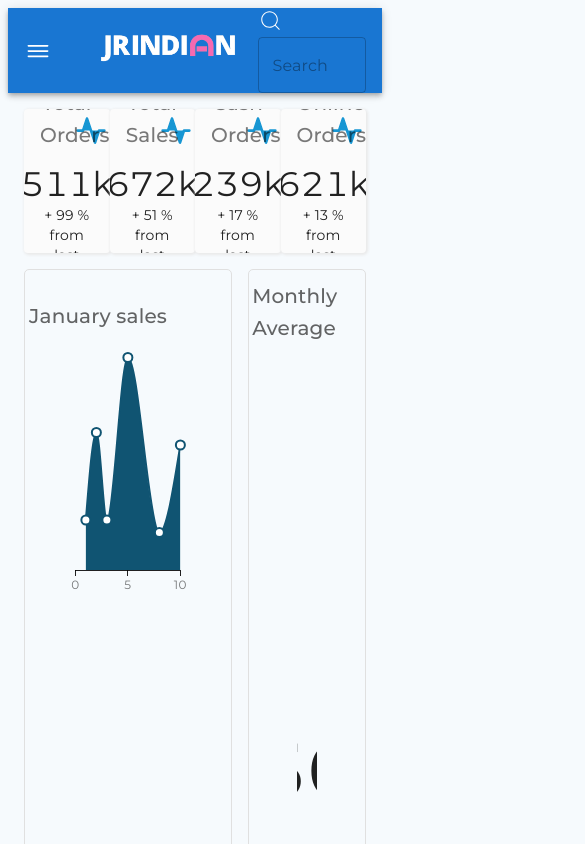
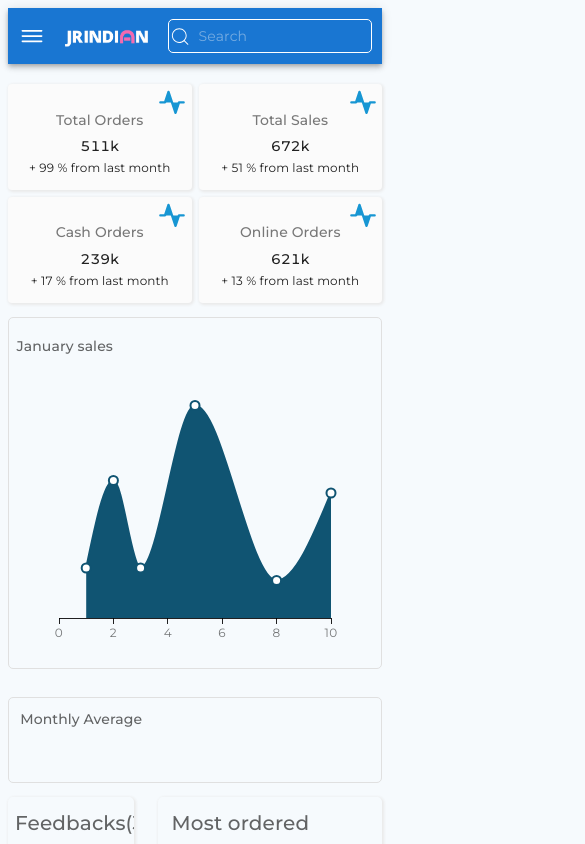
Before and after one commit to tapesh02/restaurant-management-system, a React (Vite) app: page / in a window 390 px wide. Shown: the top 844 px of the page, 585 px wide, since content can reach past the window. Built offline with nearby package versions, Linux system fonts and the light colour scheme; grey boxes are pictures that could not be loaded.

Commit message:
added responsivness for dashboard and navbar

```diff
--- a/src/components/navbar/navbar.scss
+++ b/src/components/navbar/navbar.scss
@@ -40,6 +40,7 @@ $font: clamp(1em, 1.2em, 1.5em);
       .search-input-content {
         font-size: $font;
         color: #ffffff;
+
         & fieldset {
           border: unset;
           outline: unset;
@@ -81,11 +82,13 @@ $font: clamp(1em, 1.2em, 1.5em);
     span {
       margin-top: 0.2em;
     }
+
     &:hover {
       transition: 2ms;
       background-color: #e7f2fd;
     }
   }
+
   & .active {
     background-color: #5782ad;
     color: #ffffff;
@@ -125,7 +128,7 @@ $font: clamp(1em, 1.2em, 1.5em);
     }
 
     & .active {
-      background-color:  #f0efef;
+      background-color: #f0efef;
       color: #1976d2;
     }
   }
@@ -137,3 +140,67 @@ $font: clamp(1em, 1.2em, 1.5em);
   border-top-right-radius: 10px;
   border-bottom-right-radius: 10px;
 }
+
+@media screen and (max-width: 500px) {
+
+  // App bar styles
+  header {
+    .navbar-toolbar-wrapper {
+      padding: 0 0.4em;
+      justify-content: space-around;
+
+      button {
+        padding-right: 0;
+        margin-right: 0;
+      }
+
+      .logo {
+        height: 2.5em;
+        margin-top: 0.5em;
+      }
+
+      .search-input-wrapper {
+        width: auto;
+        height: 2em;
+        display: flex;
+        align-items: center;
+        justify-content: space-between;
+        border: 1px solid;
+        border-radius: 5px;
+
+        .search-input {
+          height: 100%;
+          width: 100%;
+
+          .search-input-content {
+            font-size: 14px;
+            color: #ffffff;
+            height: 100%;
+            width: 100%;
+            border: unset;
+
+            & input {
+              border: unset;
+              outline: none;
+              height: 100%;
+              font-size: 14px;
+              padding: 0;
+              padding-left: 0.5em;
+              color: whitesmoke;
+            }
+
+            & fieldset {
+              border: unset;
+              outline: unset;
+            }
+          }
+        }
+      }
+    }
+  }
+
+  // MU styles
+  .MuiDrawer-paper {
+    width: 12em;
+  }
+}
--- a/src/components/pages/dashboard/Dashboard.tsx
+++ b/src/components/pages/dashboard/Dashboard.tsx
@@ -151,7 +151,7 @@ const Dashboard = () => {
           />
         </div>
       </Stack>
-      <Stack direction="row" gap={3}>
+      <Stack direction="row" gap={3} className="table-wrapper">
         <Stack direction="column" className="feedback-wrapper-main">
           <Typography variant="h6">Feedbacks(3)</Typography>
           <RenderFeedbacks />
--- a/src/components/pages/dashboard/dashboard.scss
+++ b/src/components/pages/dashboard/dashboard.scss
@@ -40,6 +40,7 @@
       h6 {
         margin-bottom: 0.6em;
       }
+
       h4 {
         font-variant-numeric: tabular-nums;
       }
@@ -73,10 +74,12 @@
       & .MuiChartsAxis-tickLabel {
         opacity: 0.6;
       }
+
       //for dots
       & .MuiMarkElement-root {
         stroke: #105472;
       }
+
       //for curve line
       & .MuiLineElement-series-auto-generated-id-0 {
         stroke: #105472;
@@ -100,6 +103,7 @@
         top: 0%;
         left: 3%;
       }
+
       & .MuiGauge-valueText {
         text {
           font-weight: 600;
@@ -145,6 +149,7 @@
       background-color: #c0c0c022;
       border-radius: 5em;
     }
+
     .feedback-wrapper {
       height: fit-content;
       padding: 0.25em;
@@ -182,11 +187,13 @@
               margin-bottom: 0.2em;
               opacity: 1;
             }
+
             svg {
               stroke: #1796d3;
               fill: #1796d3;
             }
           }
+
           .date-time {
             width: auto;
             color: #346b64;
@@ -202,6 +209,7 @@
       }
     }
   }
+
   .fav-food-wrapper {
     width: 60%;
     padding: 1em;
@@ -236,6 +244,7 @@
 
       tbody {
         width: 100%;
+
         tr {
           td {
             padding: 0.5em;
@@ -270,3 +279,108 @@
     }
   }
 }
+
+
+@media screen and (max-width: 500px) {
+  .main-app {
+    padding: 1.25em 0;
+    box-sizing: border-box;
+  }
+
+  .dashboard-wrapper {
+    font-size: 14px;
+    box-sizing: border-box;
+
+    .dash-cards-wrapper {
+      display: grid;
+      grid-template-columns: 1fr 1fr;
+      gap: .5em;
+
+      .dash-cards {
+        width: auto;
+        height: auto;
+
+        h6,
+        h4 {
+          margin: 0.25em 0;
+          font-size: 14px;
+          font-weight: 500;
+        }
+
+        p {
+          font-size: 12px;
+        }
+      }
+    }
+
+    .charts-wrapper {
+      flex-direction: column;
+      width: 100%;
+
+      h6,
+      h4 {
+        margin: 0.25em 0;
+        font-size: 14px;
+        font-weight: 500;
+      }
+
+      p {
+        font-size: 12px;
+      }
+
+      .line-chart-wrapper {
+        width: 100%;
+      }
+
+      .gauge-chart-wrapper {
+        width: 100%;
+      }
+    }
+
+    .items-wrapper {
+      box-sizing: border-box;
+      flex-direction: column-reverse;
+
+      .feedback-wrapper-main {
+        width: auto;
+
+        h6,
+        h4 {
+          margin: 0.25em 0;
+          font-size: 14px;
+          font-weight: 500;
+        }
+
+        p {
+          font-size: 12px;
+        }
+      }
+
+      .fav-food-wrapper {
+        width: auto;
+        padding: 0.2em;
+
+        h6,
+        h4 {
+          margin: 0.25em 0;
+          font-size: 14px;
+          font-weight: 500;
+        }
+
+        tr {
+          font-size: 12px;
+
+          img {
+            display: none;
+          }
+        }
+
+        td {
+          padding: 0.2em;
+        }
+      }
+    }
+  }
+
+
+}
```
